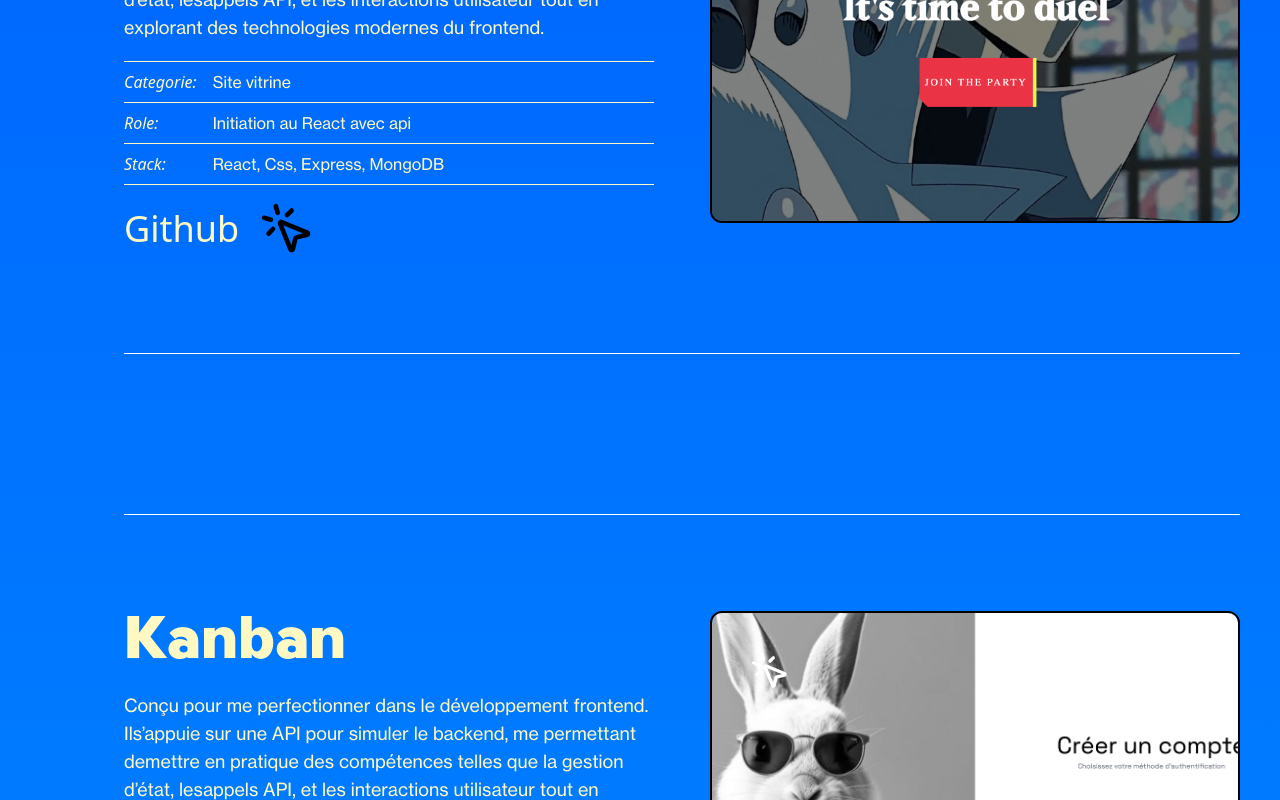
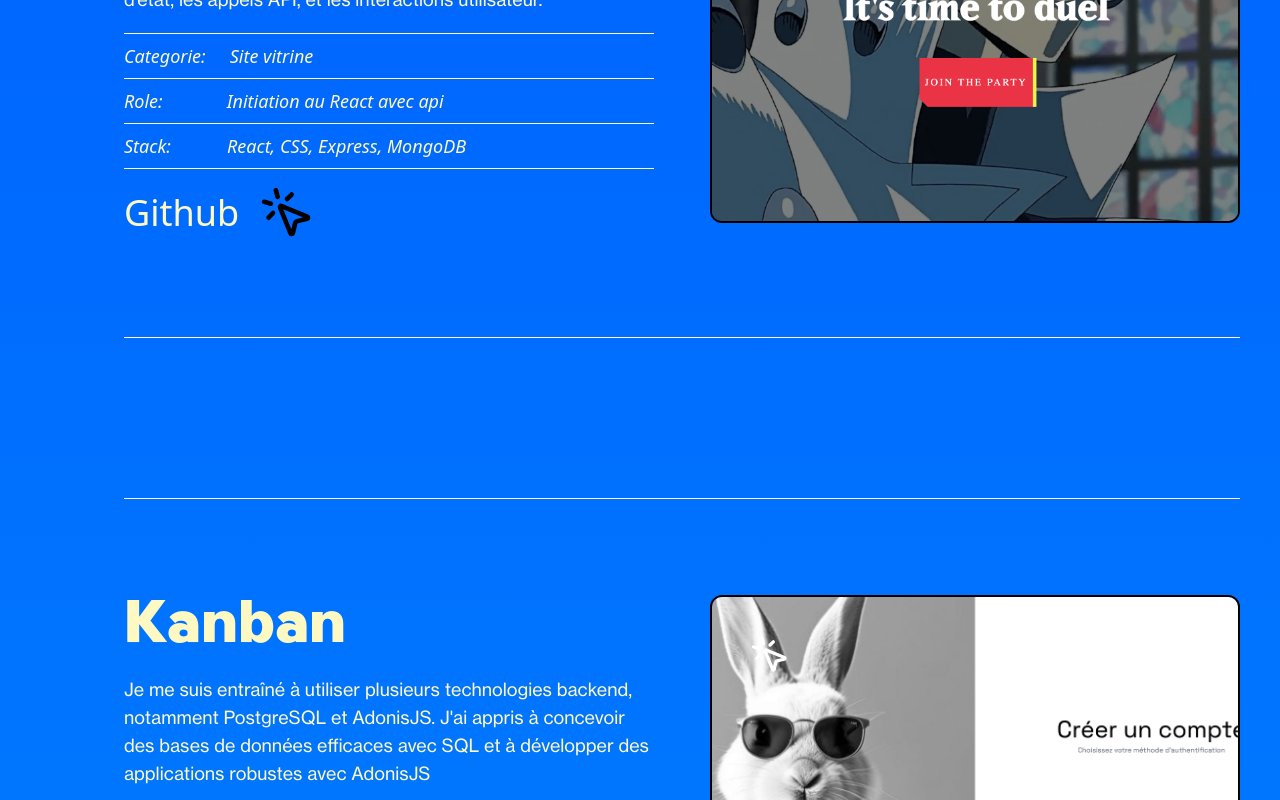
Before and after one commit to sifer75/fabPortfolio, a React (Vite) app: page / in a window 1280 px wide. Shown: the part 1660-2460 px from the top of the page. Built offline with nearby package versions, Linux system fonts and the light colour scheme.

Commit message:
test du form

```diff
--- a/src/component/Menu.tsx
+++ b/src/component/Menu.tsx
@@ -12,7 +12,7 @@ function Menu() {
   return (
     <div
       onClick={() => setMenuIsOpen(!menuIsOpen)}
-      className={`flex flex-col transition-all duration-700 overflow-hidden ease-in-out bg-white  ${
+      className={`flex flex-col transition-all duration-700 overflow-hidden ease-in-out bg-white ${
         menuIsOpen ? "h-screen w-60" : " h-16 w-16 rounded-[48px] ml-5 mt-4"
       }`}
     >
@@ -46,7 +46,7 @@ function Menu() {
       <div
         className={`${
           menuIsOpen ? "" : "h-0"
-        } h-fit w-full flex flex-col gap-6 px-5 pt-5`}
+        } h-screen w-full flex flex-col gap-6 px-5 pt-5`}
       >
         {buttons.map(({ text, border }, index: number) => (
           <a
--- a/src/component/ProjetCard.tsx
+++ b/src/component/ProjetCard.tsx
@@ -79,17 +79,19 @@ export const ProjetCard = ({
         <div className="flex flex-col gap-5 justify-start h-full">
           <h1 className="font-Merich text-yellow-100 text-6xl">{title}</h1>
           <p className="font-Neue text-yellow-100 text-lg">{description}</p>
-          <div className="w-full flex items-center">
-            <div className="[&>p]:border-yellow-100 flex flex-col [&>p]:py-2 [&>p]:italic &>p]:font-Neue [&>p]:text-yellow-100">
-              <p className="border-t">Categorie: </p>
-              <p className="border-y">Role: </p>
-              <p className="border-b">Stack: </p>
-            </div>
-            <div className="flex flex-col [&>p]:py-2 [&>p]:pl-4 [&>p]:border-yellow-100 w-full [&>p]:font-Neue [&>p]:text-yellow-100 border-black">
-              <p className="border-t">{detail.category}</p>
-              <p className="border-y">{detail.role}</p>
-              <p className="border-b">{detail.tag.join(", ")}</p>
-            </div>
+          <div className="[&>p]:border-yellow-100 flex flex-col  xs:[&>p]:text-sm [&>p]:py-2 [&>p]:italic &>p]:font-Neue [&>p]:text-yellow-100 w-full">
+            <p className="border-t flex gap-6 items-center text-sm ">
+              <span className="sm:text-lg">Categorie:</span>
+              <span className="sm:text-lg">{detail.category}</span>
+            </p>
+            <p className="border-y flex gap-14 sm:gap-16 items-center text-lg">
+              <span className="sm:text-lg">Role:</span>
+              <span className="sm:text-lg">{detail.role}</span>
+            </p>
+            <p className="border-b flex gap-12 sm:gap-14 items-center">
+              <span className="sm:text-lg">Stack:</span>
+              <span className="text-lg">{detail.tag.join(", ")}</span>
+            </p>
           </div>
         </div>
         <Link
--- a/src/page/section/Joindre.tsx
+++ b/src/page/section/Joindre.tsx
@@ -30,10 +30,10 @@ function Joindre() {
   };
 
   return (
-    <section id="Joindre" className="h-full w-full p-10">
+    <section id="Joindre" className="h-screen w-full p-10">
       <form
         onSubmit={handleSubmit}
-        className="flex flex-col gap-5 items-center"
+        className="h-full flex flex-col justify-around items-center"
       >
         <div className="[&>input]:bg-transparent [&>input]:w-fit [&>input]:effect-shine text-yellow-300 font-Neue font-semibold text-xl xs:text-2xl sm:text-3xl lg:text-5xl">
           <span className="pr-2 inline-flex">Salut Fabien, je suis</span>
@@ -106,9 +106,9 @@ function Joindre() {
         </div>
         <button
           type="submit"
-          className="w-fit h-max bg-black hover:border-yellow-200 hover:text-yellow-200 hover:scale-105 transition-all text-white p-2 px-4 rounded-md focus:outline-none focus:ring-2 focus:ring-offset-2 border border-white"
+          className="w-fit h-max text-base xs:text-lg sm:text-xl bg-black hover:border-yellow-200 hover:text-yellow-200 hover:scale-105 transition-all text-white p-2 px-4 rounded-md focus:outline-none focus:ring-2 focus:ring-offset-2 border border-white"
         >
-          Envoyer
+          Envoyer un mail
         </button>
       </form>
     </section>
--- a/src/page/section/Portfolio.tsx
+++ b/src/page/section/Portfolio.tsx
@@ -19,11 +19,11 @@ const projects: {
     title: "YU-GI-OH",
     img: yugioh,
     description:
-      "Conçu pour me perfectionner dans le développement frontend. Ils’appuie sur une API pour simuler le backend, me permettant demettre en pratique des compétences telles que la gestion d’état, lesappels API, et les interactions utilisateur tout en explorant des technologies modernes du frontend.",
+      "Conçu pour me perfectionner dans le développement frontend. Il s'appuie sur une API pour simuler le backend, me permettant de mettre en pratique des compétences telles que la gestion d’état, les appels API, et les interactions utilisateur.",
     detail: {
       category: "Site vitrine",
       role: "Initiation au React avec api",
-      tag: ["React", "Css", "Express", "MongoDB"],
+      tag: ["React", "CSS", "Express", "MongoDB"],
     },
     link: "https://yu-gi-oh-oh-oh.netlify.app/",
     gitHub: "https://github.com/sifer75/YU-GI-OH/tree/main/YU-GI-OH",
@@ -32,11 +32,11 @@ const projects: {
     title: "Kanban",
     img: kanban,
     description:
-      "Conçu pour me perfectionner dans le développement frontend. Ils’appuie sur une API pour simuler le backend, me permettant demettre en pratique des compétences telles que la gestion d’état, lesappels API, et les interactions utilisateur tout en explorant destechnologies modernes du frontend.",
+      "Je me suis entraîné à utiliser plusieurs technologies backend, notamment PostgreSQL et AdonisJS. J'ai appris à concevoir des bases de données efficaces avec SQL et à développer des applications robustes avec AdonisJS",
     detail: {
       category: "Gestionnaire de Tâches",
       role: "Application full Stack",
-      tag: ["React", "Tailwind", "AdoniJs", "Postgre"],
+      tag: ["React", "TailwindCSS", "AdonisJS", "PostgreSQL"],
     },
     link: "https://yu-gi-oh-oh-oh.netlify.app/",
     gitHub: "https://github.com/sifer75/fun",
@@ -46,11 +46,10 @@ const projects: {
 function Portfolio() {
   return (
     <section
+      className="flex flex-grow h-fit w-full flex-col items-center gap-40 py-20 px-10"
       id="Portfolio"
-      className="flex flex-grow h-fit w-full flex-col items-center gap-40 py-20 px-10"
     >
-      {projects.map((project) => {
-        return (
+      {projects.map((project) => (
         <ProjetCard
           key={project.title}
           title={project.title}
@@ -60,8 +59,7 @@ function Portfolio() {
           link={project.link}
           gitHub={project.gitHub}
         />
-        );
-      })}
+      ))}
     </section>
   );
 }
```
Lines whose indentation alone changed are shown as unchanged.
